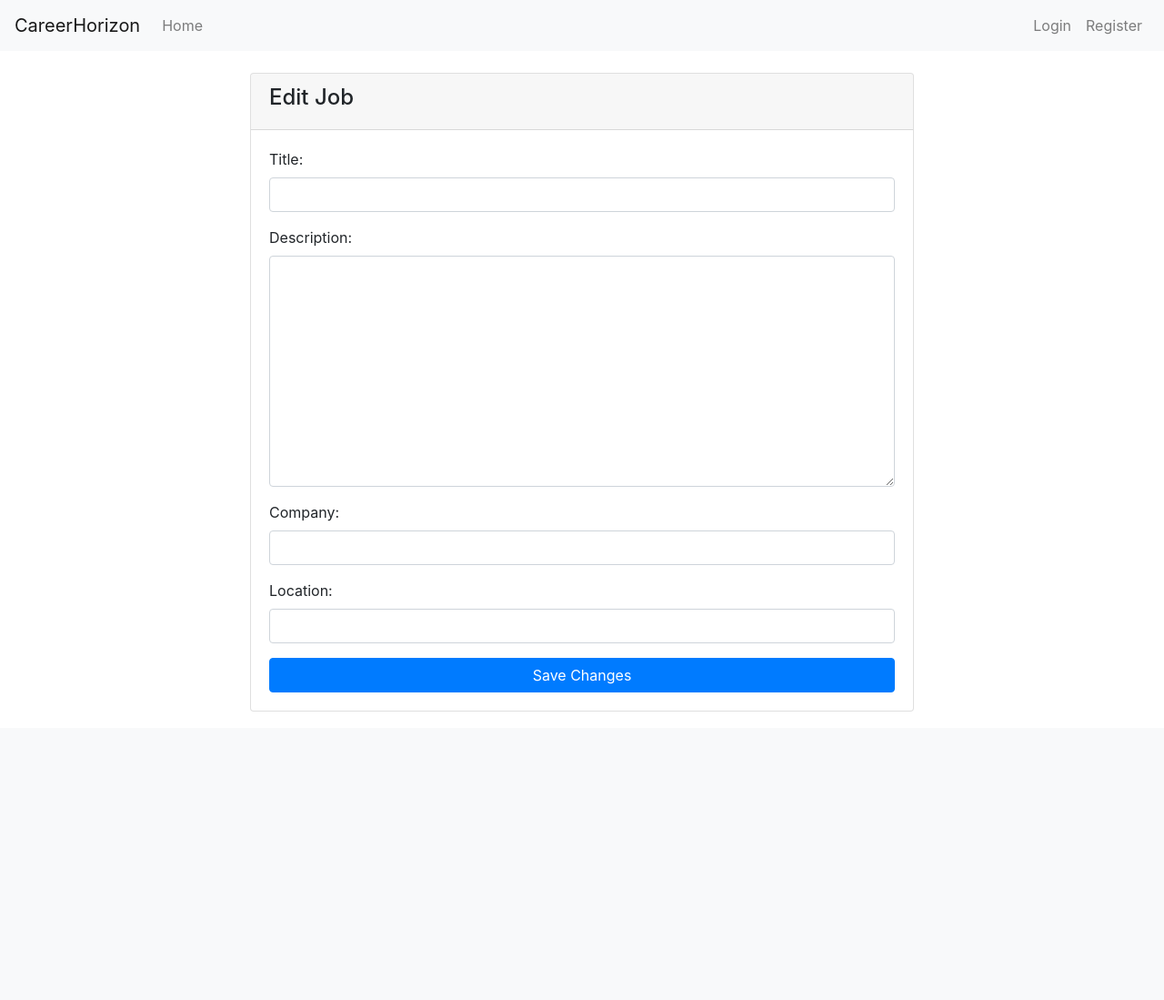
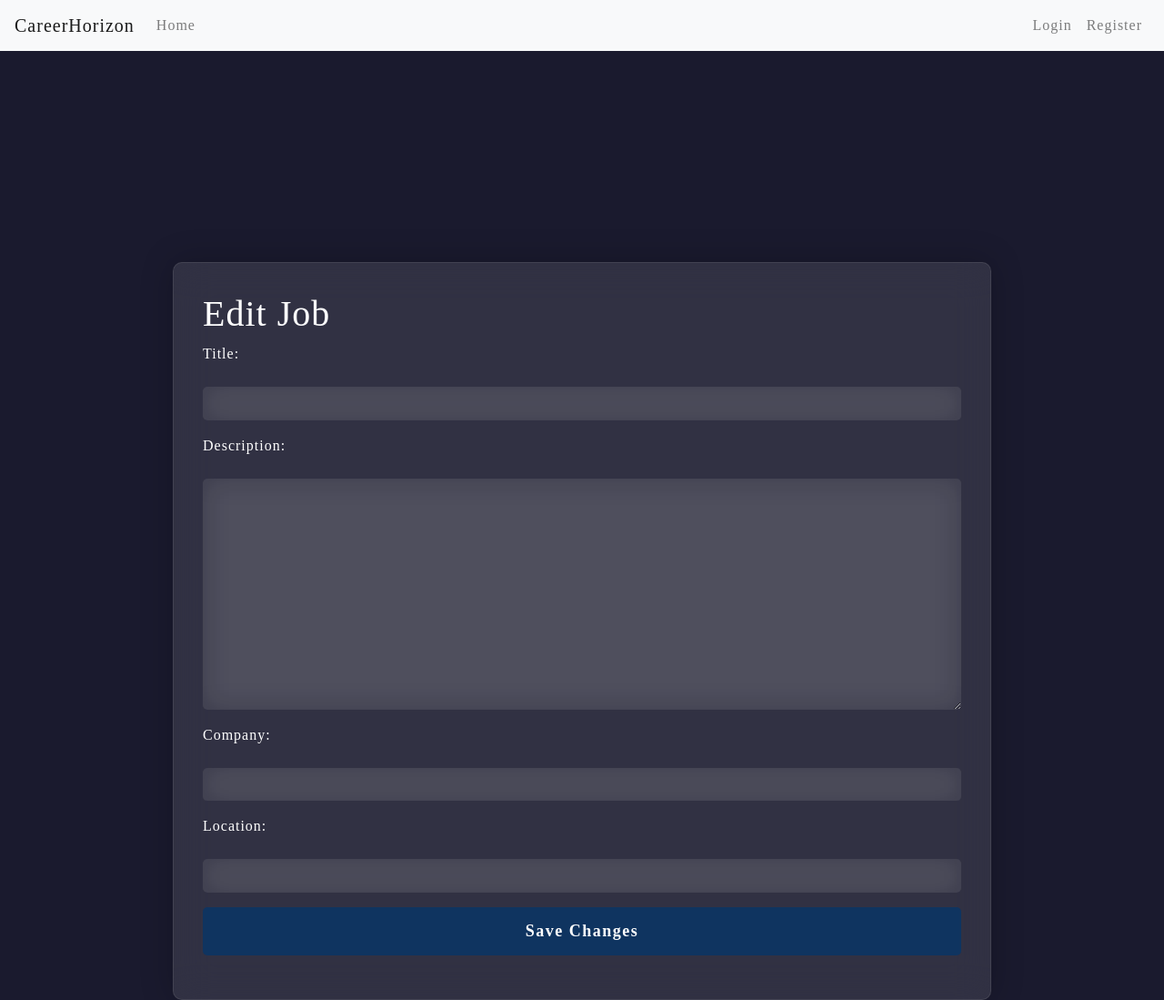
Before and after one commit to Ismat-Samadov/eploy, a Django app: template jobsite/jobs/templates/jobs/edit_job.html in a window 1280 px wide. Shown: the whole page at 91% size. Before the commit the page ends 782 px from the top, so only its background shows below. Run offline with Django 5.2, Linux system fonts and the light colour scheme; the template is opened without the code that fills it: values that come from a table or form of the project are taken from there, others are empty; some libraries are stand-ins or nearby versions.

Commit message:
changed views, edit, and other temps

```diff
--- a/jobsite/jobs/forms.py
+++ b/jobsite/jobs/forms.py
@@ -12,7 +12,7 @@ class JobPostForm(forms.ModelForm):
 class JobApplicationForm(forms.ModelForm):
     class Meta:
         model = JobApplication
-        fields = ['resume']
+        fields = ['resume', 'cover_letter']
 
 class CustomUserCreationForm(UserCreationForm):
     email = forms.EmailField(required=True)
--- a/jobsite/jobs/templates/jobs/edit_job.html
+++ b/jobsite/jobs/templates/jobs/edit_job.html
@@ -7,13 +7,10 @@
 {% block title %}Edit Job{% endblock %}
 
 {% block content %}
-<div class="row justify-content-center">
-    <div class="col-md-8">
-        <div class="card">
-            <div class="card-header">
-                <h4>Edit Job</h4>
-            </div>
-            <div class="card-body">
+<section class="container mt-5">
+    <div class="edit-job-container">
+        <div class="form-container">
+            <h1 class="opacity">Edit Job</h1>
             <form method="post">
                 {% csrf_token %}
                 <div class="form-group">
@@ -36,6 +33,118 @@
             </form>
         </div>
     </div>
-    </div>
-</div>
+</section>
+
+<style>
+    :root {
+        --background: #1a1a2e;
+        --color: #ffffff;
+        --primary-color: #0f3460;
+    }
+
+    * {
+        box-sizing: border-box;
+    }
+
+    html {
+        scroll-behavior: smooth;
+    }
+
+    body {
+        margin: 0;
+        box-sizing: border-box;
+        font-family: "poppins";
+        background: var(--background);
+        color: var(--color);
+        letter-spacing: 1px;
+        transition: background 0.2s ease;
+    }
+
+    a {
+        text-decoration: none;
+        color: var(--color);
+    }
+
+    h1 {
+        font-size: 2.5rem;
+    }
+
+    .container {
+        display: flex;
+        justify-content: center;
+        align-items: center;
+        min-height: 100vh;
+        padding-top: 5rem;
+    }
+
+    .edit-job-container {
+        width: 100%;
+        max-width: 900px;
+    }
+
+    .form-container {
+        border: 1px solid hsla(0, 0%, 65%, 0.158);
+        box-shadow: 0 0 36px 1px rgba(0, 0, 0, 0.2);
+        border-radius: 10px;
+        backdrop-filter: blur(20px);
+        padding: 2rem;
+        background-color: rgba(255, 255, 255, 0.1);
+    }
+
+    .form-container input,
+    .form-container button,
+    .form-container textarea {
+        display: block;
+        padding: 14.5px;
+        width: 100%;
+        margin: 1rem 0;
+        color: var(--color);
+        outline: none;
+        background-color: #9191911f;
+        border: none;
+        border-radius: 5px;
+        font-weight: 500;
+        letter-spacing: 0.8px;
+        font-size: 15px;
+        backdrop-filter: blur(15px);
+    }
+
+    .form-container input:focus,
+    .form-container button:focus,
+    .form-container textarea:focus {
+        box-shadow: 0 0 16px 1px rgba(0, 0, 0, 0.2);
+        animation: wobble 0.3s ease-in;
+    }
+
+    .form-container button {
+        background-color: var(--primary-color);
+        color: var(--color);
+        padding: 13px;
+        font-size: 18px;
+        letter-spacing: 1.5px;
+        font-weight: bold;
+        cursor: pointer;
+        transition: all 0.1s ease-in-out;
+    }
+
+    .form-container button:hover {
+        box-shadow: 0 0 10px 1px rgba(0, 0, 0, 0.15);
+        transform: scale(1.02);
+    }
+
+    @keyframes wobble {
+        0% {
+            transform: scale(1.025);
+        }
+        25% {
+            transform: scale(1);
+        }
+        75% {
+            transform: scale(1.025);
+        }
+        100% {
+            transform: scale(1);
+        }
+    }
+</style>
 {% endblock %}
--- a/jobsite/jobs/templates/jobs/job_list.html
+++ b/jobsite/jobs/templates/jobs/job_list.html
@@ -30,10 +30,6 @@
                                 <a href="{{ job.apply_link }}" class="btn btn-primary" target="_blank">Apply</a>
                             {% else %}
                                 <a href="{% url 'apply_job' job.id %}" class="btn btn-primary">Apply</a>
-                            {% endif %}
-                            {% if user == job.posted_by %}
-                                <a href="{% url 'edit_job' job.id %}" class="btn btn-secondary mt-2">Edit</a>
-                                <a href="{% url 'delete_job' job.id %}" class="btn btn-danger mt-2">Delete</a>
                             {% endif %}
                         </div>
                     </li>
```
Also changed, not shown: jobsite/jobs/templates/jobs/apply_job.html (+1 -16 lines), jobsite/jobs/templates/jobs/confirm_delete.html (+118 -9 lines), jobsite/jobs/templates/jobs/hr_dashboard.html (+4 -3 lines), jobsite/jobs/views.py (+19 -0 lines), jobsite/jobs/templatetags/custom_tags.py (line endings or trailing spaces). Lines whose indentation alone changed are shown as unchanged.
